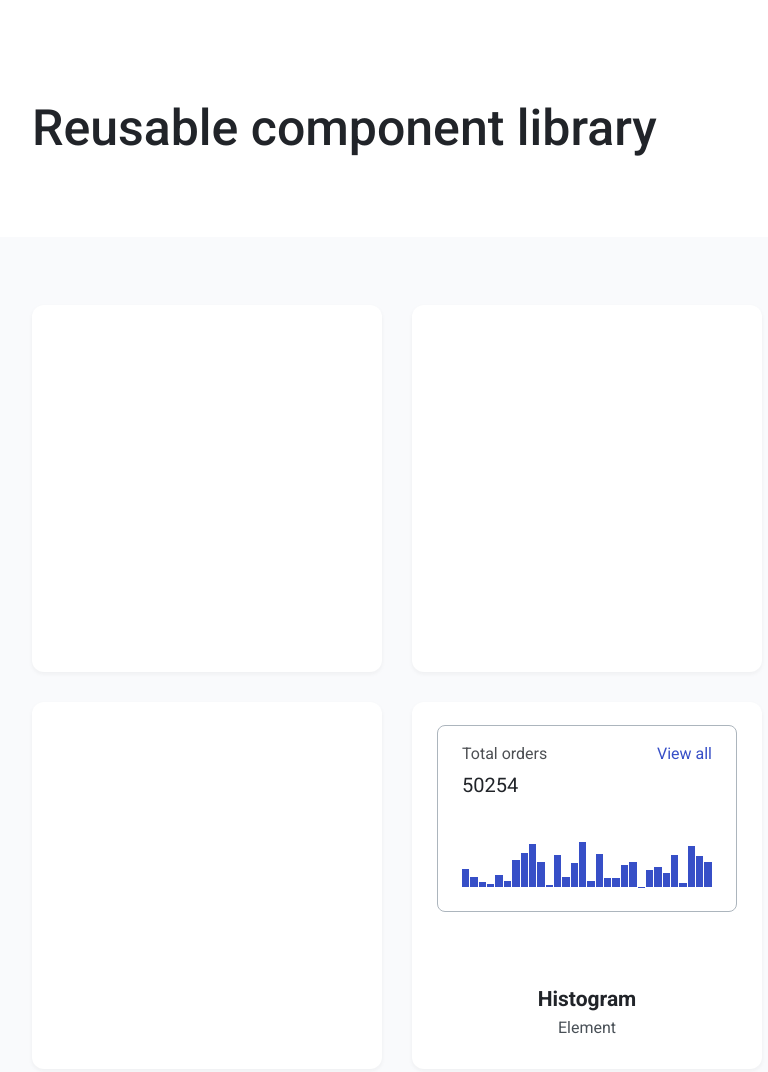
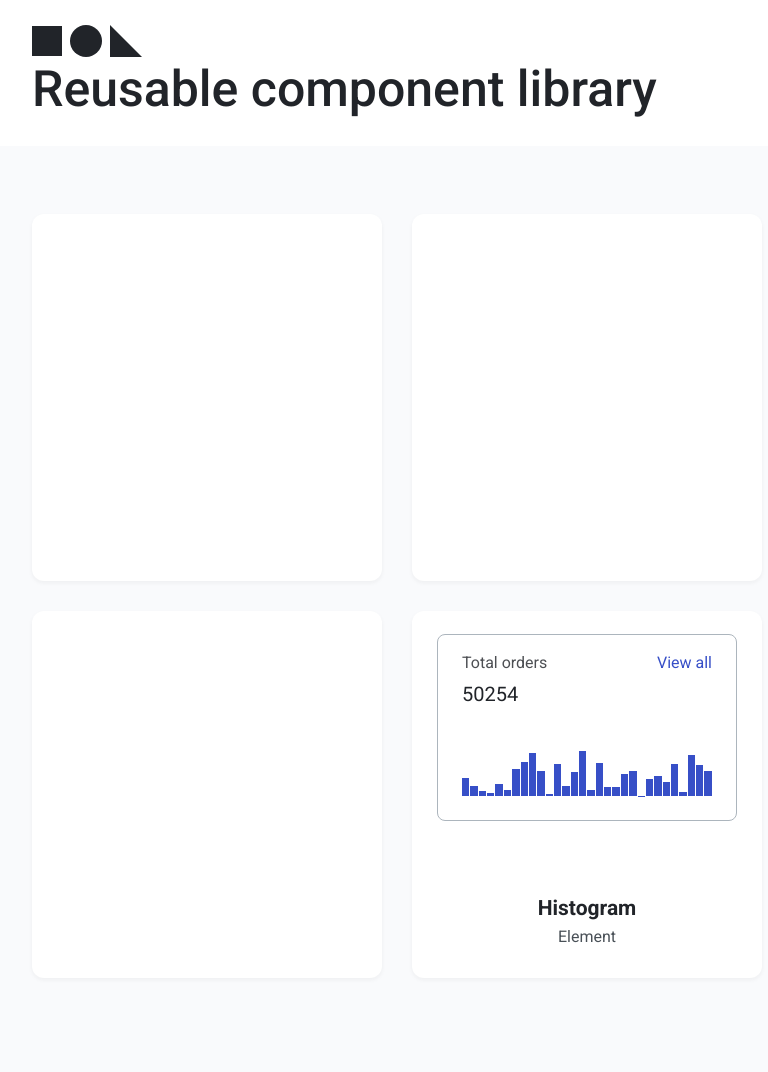
Before and after one commit to js-tasks-ru/htmlcss-20210916_xoroshilov, a website: page index.html in a window 1280 px wide. Shown: the top 1072 px of the page, without its empty margins (53-821 px from the left). Drawn offline with Linux system fonts and the light colour scheme.

Commit message:
Logo was added in to the Header

```diff
--- a/components/header/index.css
+++ b/components/header/index.css
@@ -1,5 +1,30 @@
 .header {
-    padding: 96px 0 77px 0;
+    padding: 25px 0;
+}
+
+.header__inner {
+    display: flex;
+    justify-content: center;
+    position: relative;
+}
+
+@media (min-width: 768px) {
+    .header__inner {
+        justify-content: space-between;
+    }
+}
+
+.header__logo {
+    display: inline-flex;
+    width: 110px;
+    height: 32px;
+}
+
+.logo {
+    width: 100%;
+
+    fill: var(--black, #212429);
+    stroke: var(--grey-4, #495057);
 }
 
 .header__title {
--- a/index.html
+++ b/index.html
@@ -15,6 +15,11 @@
     <main class="page">
         <header class="header">
             <div class="page__container">
+                <div class="header__inner">
+                    <div class="header__logo">
+                        <img class="logo" src="assets/images/logo.svg" alt="Logo">
+                    </div>
+                </div>
                 <h1 class="header__title">
                     Reusable component library
                 </h1>
```
Also changed, not shown: assets/images/logo.svg (added).
